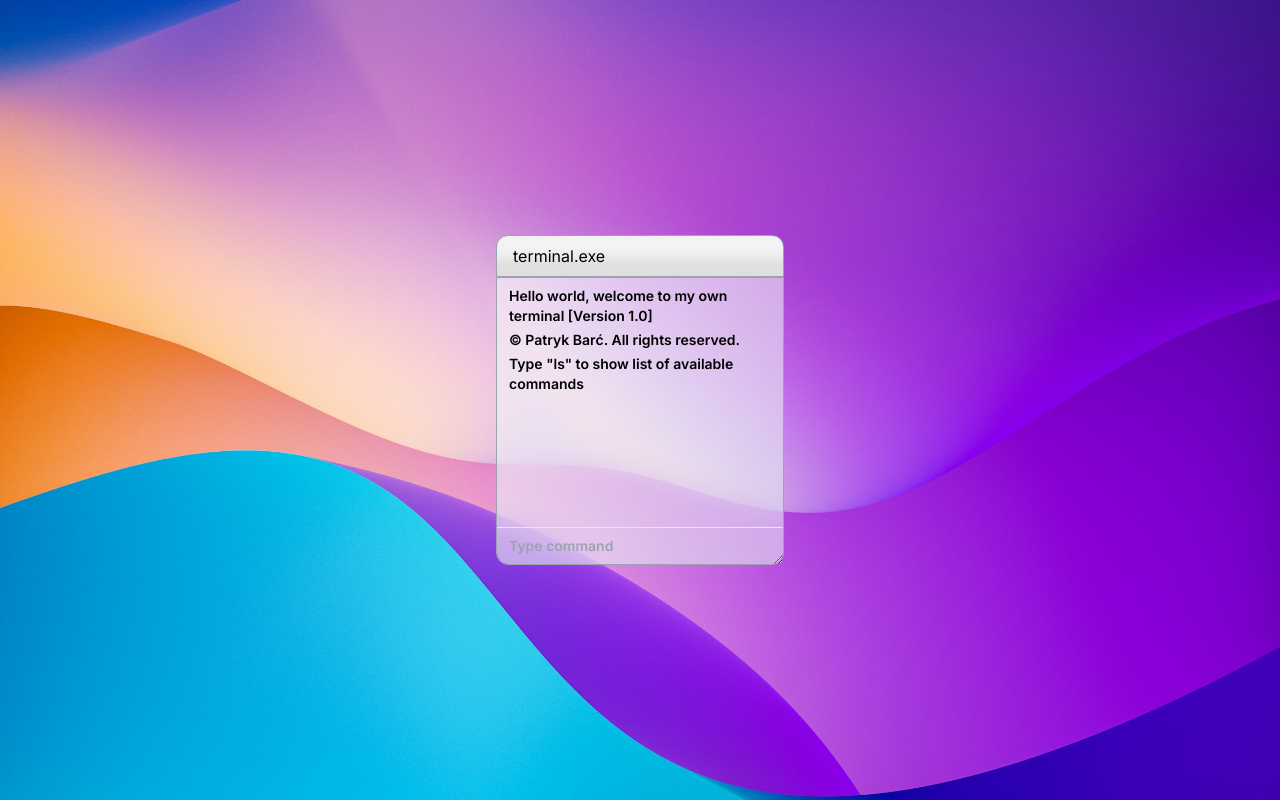
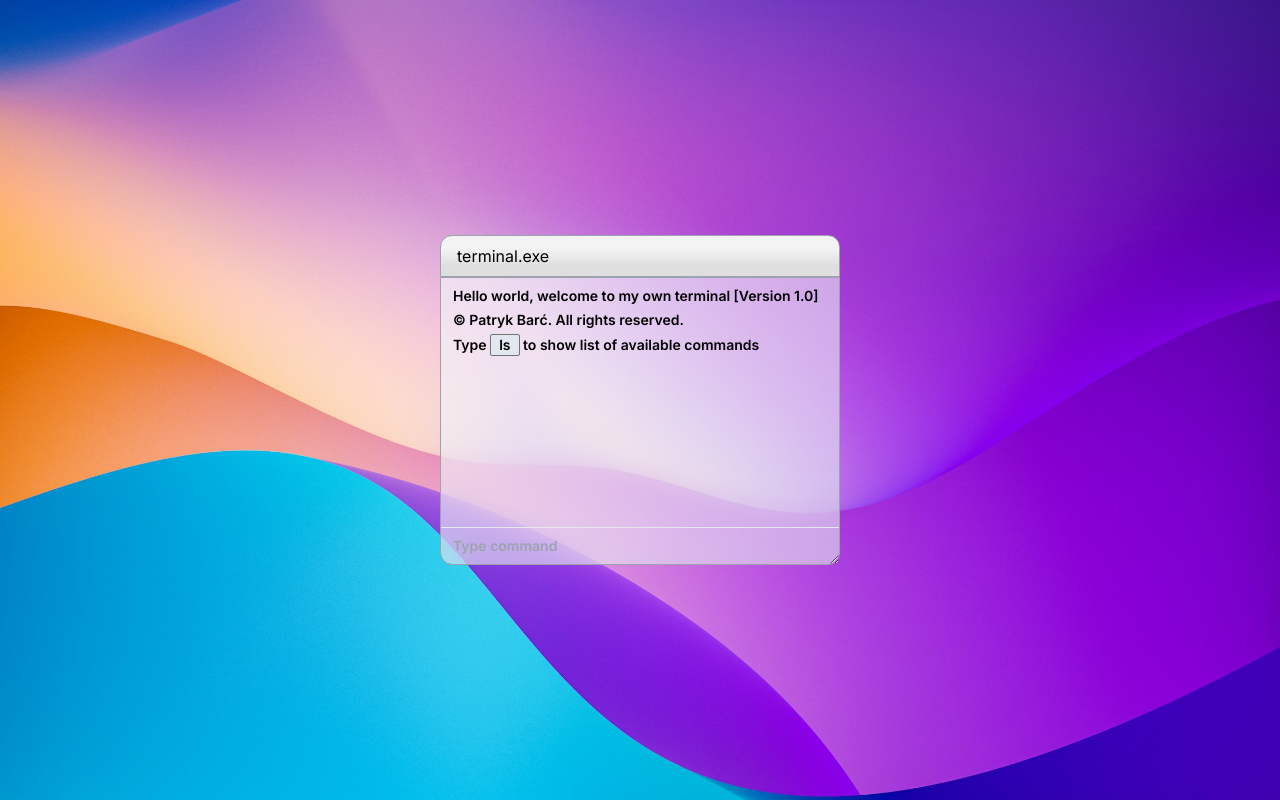
Before and after one commit to Patrykbarc/react-terminal, a React (Vite) app: page / in a window 1280 px wide. Built offline with nearby package versions, Linux system fonts and the light colour scheme.

Commit message:
Button component

```diff
--- /dev/null
+++ b/src/components/Button/Button.tsx
@@ -0,0 +1,16 @@
+interface ButtonProps {
+	children: React.ReactNode
+	value?: string
+	onClick?: () => void
+}
+
+export function Button({ children, onClick, value }: ButtonProps) {
+	return (
+		<button
+			className='cursor-pointer rounded-sm border border-neutral-500 bg-slate-200 px-2 hover:bg-neutral-900 hover:text-white'
+			value={value}
+			onClick={onClick !== undefined ? () => onClick() : undefined}>
+			{children}
+		</button>
+	)
+}
--- a/src/components/CommandsList/CommandsList.tsx
+++ b/src/components/CommandsList/CommandsList.tsx
@@ -1,17 +1,22 @@
+import { Fragment } from 'react/jsx-runtime'
 import { commandsList } from '../../utils/constants/commandsList'
+import { Button } from '../Button/Button'
 
-export function CommandsList({ handleSetInput }: { handleSetInput: (value: string) => void }) {
+interface HandleSetInput {
+	handleSetInput: (value: string) => void
+}
+
+export function CommandsList({ handleSetInput }: HandleSetInput) {
 	return (
 		<span className='flex flex-wrap gap-1'>
 			Available commands:
 			{commandsList.map(c => {
 				return (
-					<button
-						className='cursor-pointer rounded-sm border border-neutral-500 bg-slate-200 px-2 hover:bg-neutral-900 hover:text-white'
-						key={c.cmd}
-						onClick={() => handleSetInput(c.cmd)}>
-						{c.cmd}
-					</button>
+					<Fragment key={c.cmd}>
+						<Button key={c.cmd} onClick={() => handleSetInput(c.cmd)}>
+							{c.cmd}
+						</Button>
+					</Fragment>
 				)
 			})}
 		</span>
--- a/src/components/TerminalContainer/TerminalContainer.tsx
+++ b/src/components/TerminalContainer/TerminalContainer.tsx
@@ -1,9 +1,29 @@
 import React, { useEffect, useRef, useState } from 'react'
-import { chatList } from '../../utils/constants/chatList'
+
 import { ChatItem } from '../../utils/interfaces'
 import { CommandsList } from '../CommandsList/CommandsList'
+import { Button } from '../Button/Button'
 
 export function TerminalContainer() {
+	const chatList: ChatItem[] = [
+		{
+			id: 1,
+			content: 'Hello world, welcome to my own terminal [Version 1.0]',
+		},
+		{
+			id: 2,
+			content: '© Patryk Barć. All rights reserved.',
+		},
+		{
+			id: 3,
+			content: (
+				<span>
+					Type <Button onClick={() => setInput('ls')}>ls</Button> to show list of available commands
+				</span>
+			),
+		},
+	]
+
 	const [input, setInput] = useState('')
 	const [chat, setChat] = useState<ChatItem[]>(chatList)
 	const messagesEndRef = useRef<HTMLDivElement>(null)
@@ -23,13 +43,34 @@ export function TerminalContainer() {
 
 	function handleCommandResponse(cmd: string) {
 		setTimeout(() => {
-			let response: string | JSX.Element = 'Terminal: command not found'
+			let response: string | JSX.Element = (
+				<span className='text-rose-600'>Terminal: command not found</span>
+			)
 			switch (cmd) {
 				case 'clear':
 					setChat([])
 					return
 				case 'ls':
 					response = <CommandsList handleSetInput={handleSetInput} />
+					break
+				case 'about':
+					response = (
+						<div className='flex flex-col gap-3'>
+							<span>
+								I'm Patryk Barć, a frontend developer and graphic designer based in Rzeszów, Poland.
+								I have a passion for web development. With 1 year of commercial experience,
+							</span>
+							<span>
+								I've worked on a variety of projects, from small business websites to an internal
+								company management system.
+							</span>
+							<span>
+								To show my list of skills type{' '}
+								<Button onClick={() => setInput('skills')}>skills</Button> command.
+							</span>
+							<span>Feel free to explore more about me through other commands!</span>
+						</div>
+					)
 					break
 				case 'github':
 					response = (
@@ -59,14 +100,14 @@ export function TerminalContainer() {
 	}, [chat])
 
 	return (
-		<div className='relative size-full max-h-[1024px] min-h-72 min-w-72 max-w-screen-lg resize overflow-hidden rounded-b-xl border border-gray-400 caret-gray-600'>
+		<div className='relative size-full max-h-[1024px] min-h-72 w-[400px] min-w-72 max-w-screen-lg resize overflow-hidden rounded-b-xl border border-gray-400 caret-gray-600'>
 			<div className='absolute z-0 size-full'>
 				<div className='flex h-full flex-col justify-between text-sm font-semibold'>
 					<div
 						ref={messagesEndRef}
 						className='flex h-full flex-col gap-1 overflow-y-scroll break-words px-3 py-2'>
 						{chat.map((item, index) => (
-							<p
+							<span
 								key={item.id + index}
 								// className={
 								// 	typeof item.content === 'string' && item.content.includes('$')
@@ -75,7 +116,7 @@ export function TerminalContainer() {
 								// }
 							>
 								{item.content}
-							</p>
+							</span>
 						))}
 					</div>
 					<input
--- a/src/utils/constants/chatList.tsx
+++ b/src/utils/constants/chatList.tsx
@@ -1,16 +1,21 @@
-import { ChatItem } from '../interfaces'
+// import { Button } from '../../components/Button/Button'
+// import { ChatItem } from '../interfaces'
 
-export const chatList: ChatItem[] = [
-	{
-		id: 1,
-		content: 'Hello world, welcome to my own terminal [Version 1.0]',
-	},
-	{
-		id: 2,
-		content: '© Patryk Barć. All rights reserved.',
-	},
-	{
-		id: 3,
-		content: 'Type "ls" to show list of available commands',
-	},
-]
+// export const chatList: ChatItem[] = [
+// 	{
+// 		id: 1,
+// 		content: 'Hello world, welcome to my own terminal [Version 1.0]',
+// 	},
+// 	{
+// 		id: 2,
+// 		content: '© Patryk Barć. All rights reserved.',
+// 	},
+// 	{
+// 		id: 3,
+// 		content: (
+// 			<span>
+// 				Type <Button onClick={() => setInput('ls')}>ls</Button> to show list of available commands
+// 			</span>
+// 		),
+// 	},
+// ]
--- a/src/utils/constants/commandsList.ts
+++ b/src/utils/constants/commandsList.ts
@@ -3,9 +3,6 @@ import { Commands } from '../interfaces'
 export const commandsList: Commands[] = [
 	{
 		cmd: 'ls',
-	},
-	{
-		cmd: 'clear',
 	},
 	{
 		cmd: 'about',
@@ -34,4 +31,7 @@ export const commandsList: Commands[] = [
 	{
 		cmd: 'help',
 	},
+	{
+		cmd: 'clear',
+	},
 ]
```
